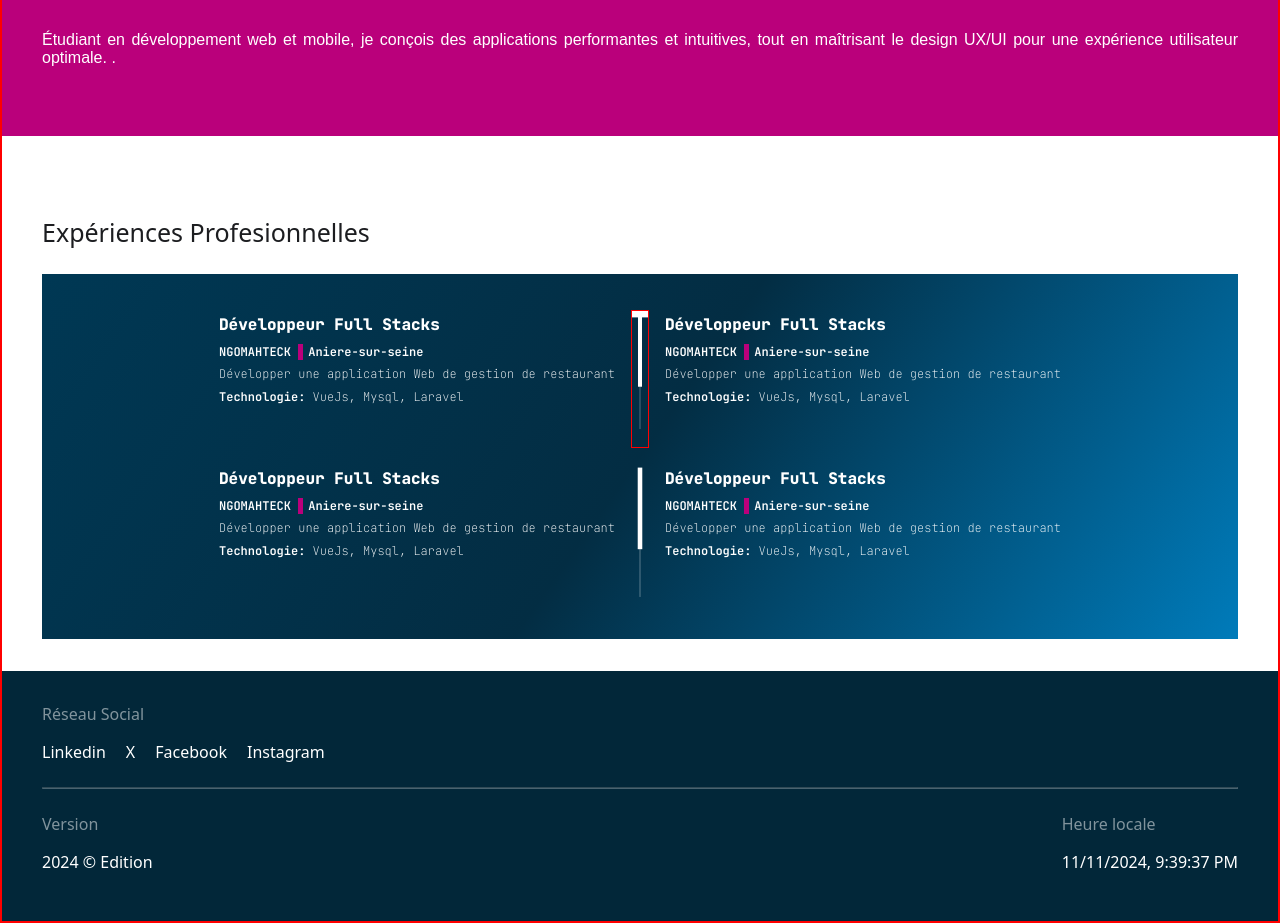
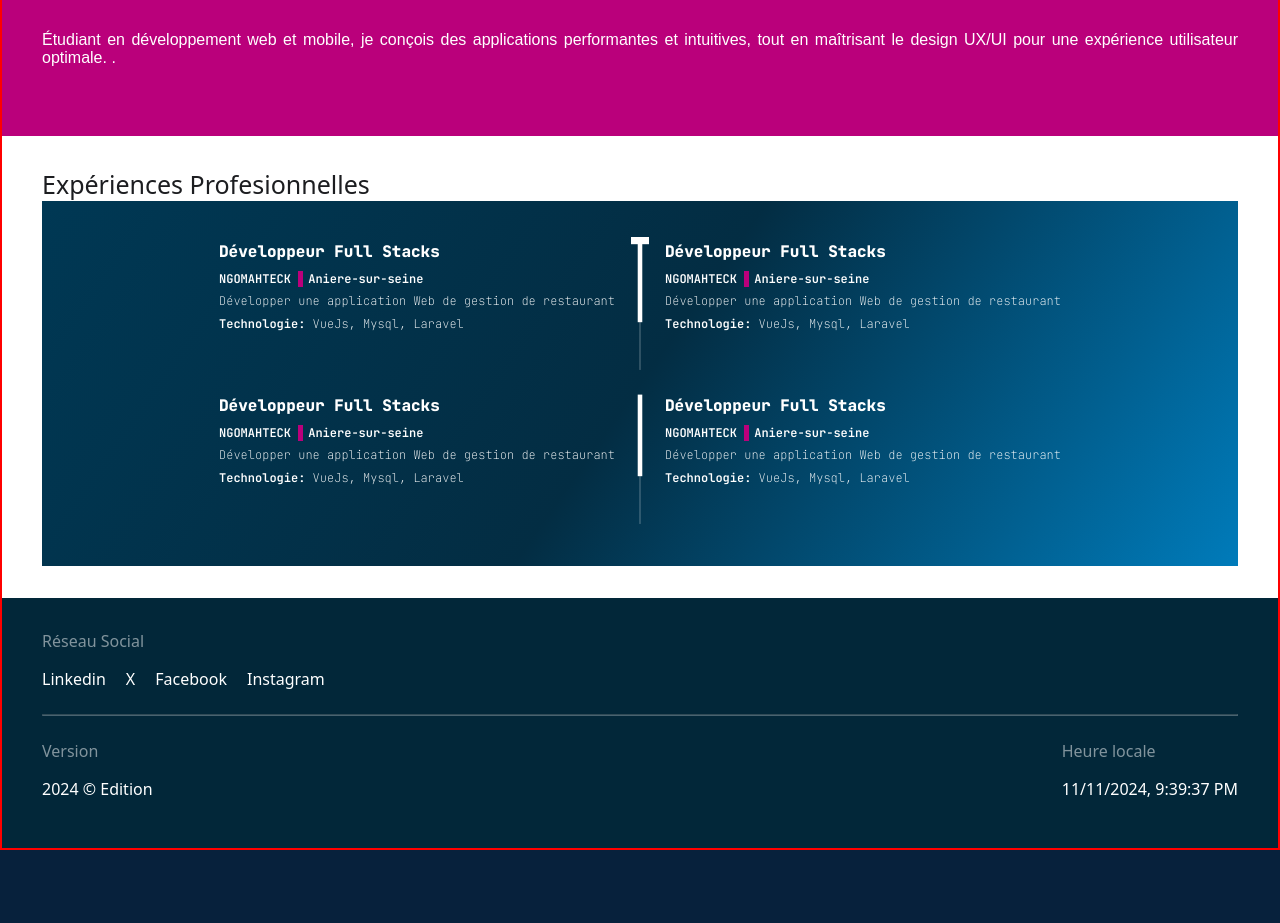
Before and after one commit to massiresogore/porfolio, a PHP site: page /cv.html in a window 1280 px wide. Shown: the part 403-1326 px from the top of the page. After the commit the page ends 1253 px from the top, so only its background shows below. Run offline with PHP 8.4, Linux system fonts and the light colour scheme; some web fonts are replaced.

Commit message:
suite partie cv 4

```diff
--- a/style.css
+++ b/style.css
@@ -195,7 +195,7 @@ body{
 }
 /*main*/
     #main{
-        margin-block-start: 5rem;
+        margin-block-start: 2rem;
     }
 /*main*/
 
@@ -304,6 +304,7 @@ section{
 /********** Expérience pro **********/
 .cv-title{
     font-size: var(--h4 );
+    margin: 0;
 }
 .section-cv{
     color: white;
@@ -347,6 +348,10 @@ section{
 
 .regle, .regle-2{
     display: none;
+}
+.fix{
+    border-left-width: 5px;
+    padding-left: 5px;
 }
 
 /*Appear NavBar*/
@@ -433,17 +438,13 @@ section{
     .regle{
         grid-column: 3/4;
         grid-row: 1/2;
-        border: 1px solid red;
         width: 18px;
     }
     .regle-2{
         grid-column: 3/4;
         grid-row: 2/3;
     }
-    .fix{
-        border-left-width: 5px;
-        padding-left: 5px;
-    }
+
 
 
 
```
